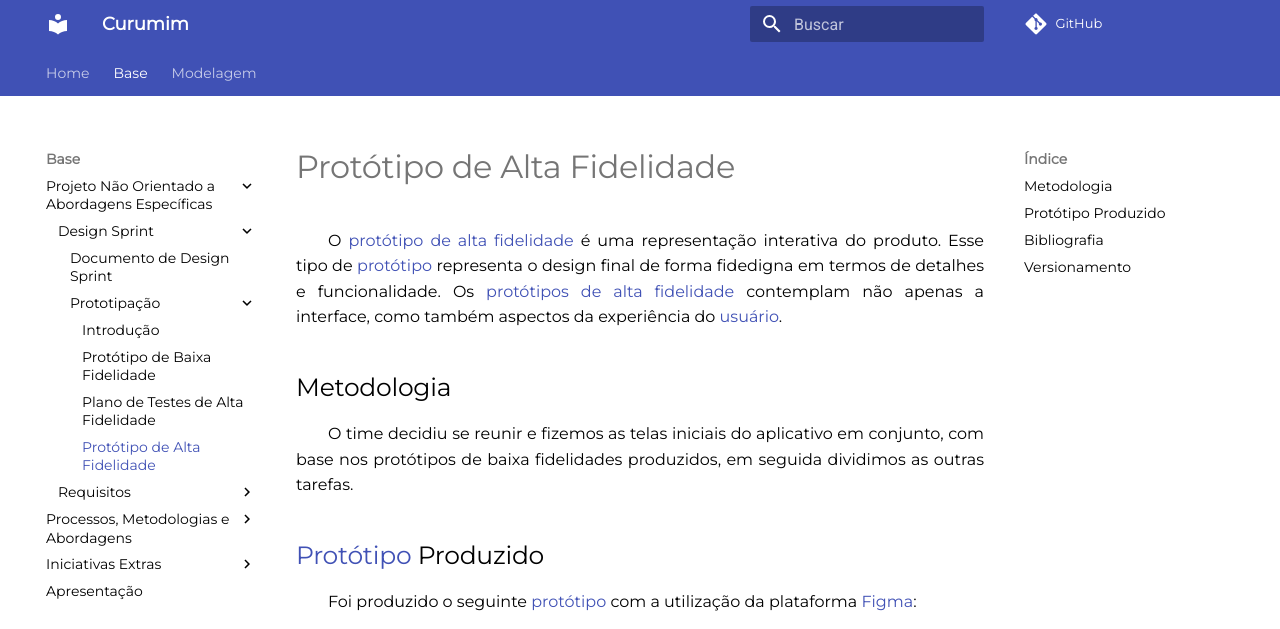
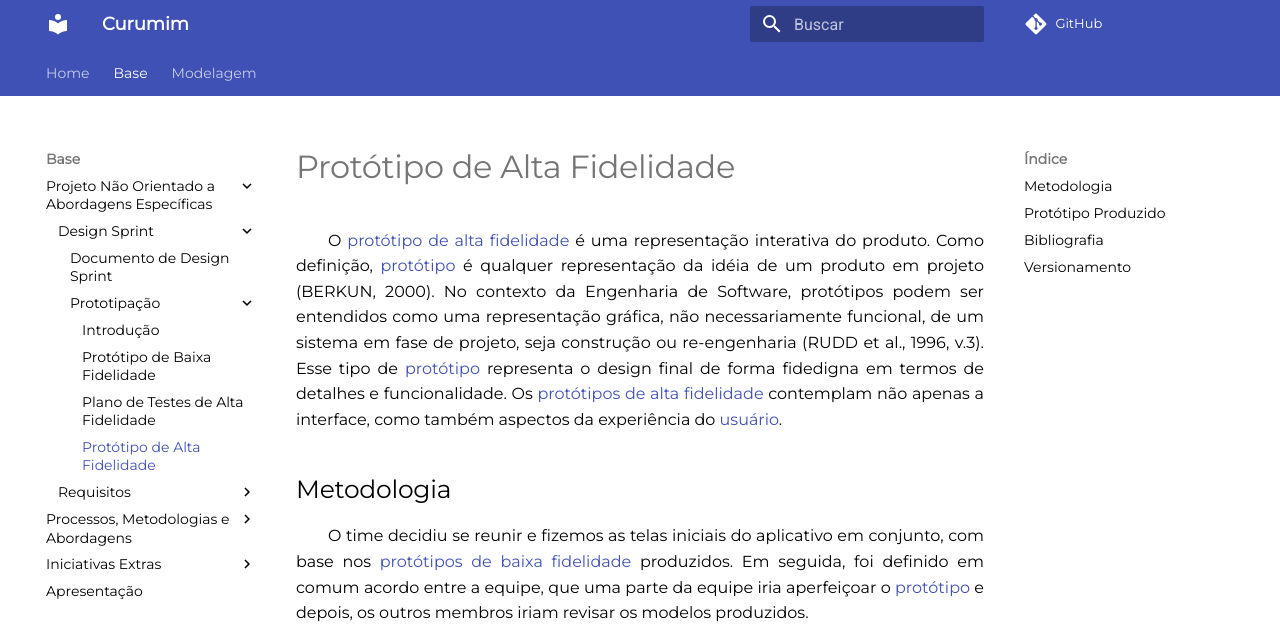
Before and after one commit to UnBArqDsw2021-1/2021.1_G6_Curumim, an MkDocs documentation site: the page built from docs/base/design-sprint/prototipo-alta.md, in a window 1280 px wide and 1400 px high. Shown: the top 629 px of the window. Built offline with MkDocs 1.6.1 and Material for MkDocs 9.7.7, drawn with Linux system fonts in a browser that asks for light colours; comment, search, counter and statistics services are not loaded; some of the changed text lies outside the part shown; grey boxes are pictures that could not be loaded.

Commit message:
doc(#108) Revisando prototipo de alta

```diff
--- a/docs/base/design-sprint/prototipo-alta.md
+++ b/docs/base/design-sprint/prototipo-alta.md
@@ -1,10 +1,10 @@
 # Protótipo de Alta Fidelidade
 
-&emsp;&emsp;O [protótipo de alta fidelidade](../../requisitos/modelagem/lexicos/#lexico-prototipo-de-alta-fidelidade) é uma representação interativa do produto. Esse tipo de [protótipo](../../requisitos/modelagem/lexicos/#lexico-prototipo) representa o design final de forma fidedigna em termos de detalhes e funcionalidade. Os [protótipos de alta fidelidade](../../requisitos/modelagem/lexicos/#lexico-prototipo-de-alta-fidelidade) contemplam não apenas a interface, como também aspectos da experiência do [usuário](../../requisitos/modelagem/lexicos/#lexico-usuario).
+&emsp;&emsp;O [protótipo de alta fidelidade](../../requisitos/modelagem/lexicos/#lexico-prototipo-de-alta-fidelidade) é uma representação interativa do produto. Como definição, [protótipo](../../requisitos/modelagem/lexicos/#lexico-prototipo) é qualquer representação da idéia de um produto em projeto (BERKUN, 2000). No contexto da Engenharia de Software, protótipos podem ser entendidos como uma representação gráfica, não necessariamente funcional, de um sistema em fase de projeto, seja construção ou re-engenharia (RUDD et al., 1996, v.3). Esse tipo de [protótipo](../../requisitos/modelagem/lexicos/#lexico-prototipo) representa o design final de forma fidedigna em termos de detalhes e funcionalidade. Os [protótipos de alta fidelidade](../../requisitos/modelagem/lexicos/#lexico-prototipo-de-alta-fidelidade) contemplam não apenas a interface, como também aspectos da experiência do [usuário](../../requisitos/modelagem/lexicos/#lexico-usuario).
 
 ## Metodologia
 
-&emsp;&emsp;O time decidiu se reunir e fizemos as telas iniciais do aplicativo em conjunto, com base nos protótipos de baixa fidelidades produzidos, em seguida dividimos as outras tarefas.
+&emsp;&emsp;O time decidiu se reunir e fizemos as telas iniciais do aplicativo em conjunto, com base nos [protótipos de baixa fidelidade](../design-sprint/prototipo-baixa/) produzidos. Em seguida, foi definido em comum acordo entre a equipe, que uma parte da equipe iria aperfeiçoar o [protótipo](../../requisitos/modelagem/lexicos/#lexico-prototipo) e depois, os outros membros iriam revisar os modelos produzidos.
 
 ## [Protótipo](../../requisitos/modelagem/lexicos/#lexico-prototipo) Produzido
 
@@ -15,6 +15,8 @@
 ## Bibliografia
 
 > -   Fidelidade de protótipos: Baixa, Média ou Alta, conheça os tipos: https://www.vitaminaweb.com.br/fidelidade-de-prototipos-baixa-media-ou-alta/. Último acesso em 04/08/2021.
+> -   BERKUN, S. The Art of UI Prototyping. Novembro de 2000. Disponível em: http://www.scottberkun.com/essays/essay12.htm. Acesso em: 27 de agosto de 2021.
+> -   RUDD, J.; STERN, K.; ISENSEE, S. Low vs. Highfidelity Prototyping Debate. Interactions, Vol.3, Nº 1, Janeiro de 1996.
 
 ## Versionamento
 | Versão | Data | Modificação | Autor |
@@ -25,3 +27,4 @@
 |1.1|04/08/2021| Padronização do documento | Mateus O. Patrício |
 |1.2|06/08/2021| Adição de hiperlinks dos léxicos | Mateus O. Patrício |
 |1.3|21/08/2021| Correção dos links dos léxicos | Gabriel Bonifácio |
+|1.4|27/08/2021| Adição de referências e citações | João Pedro e Enzo Gabriel|
```
